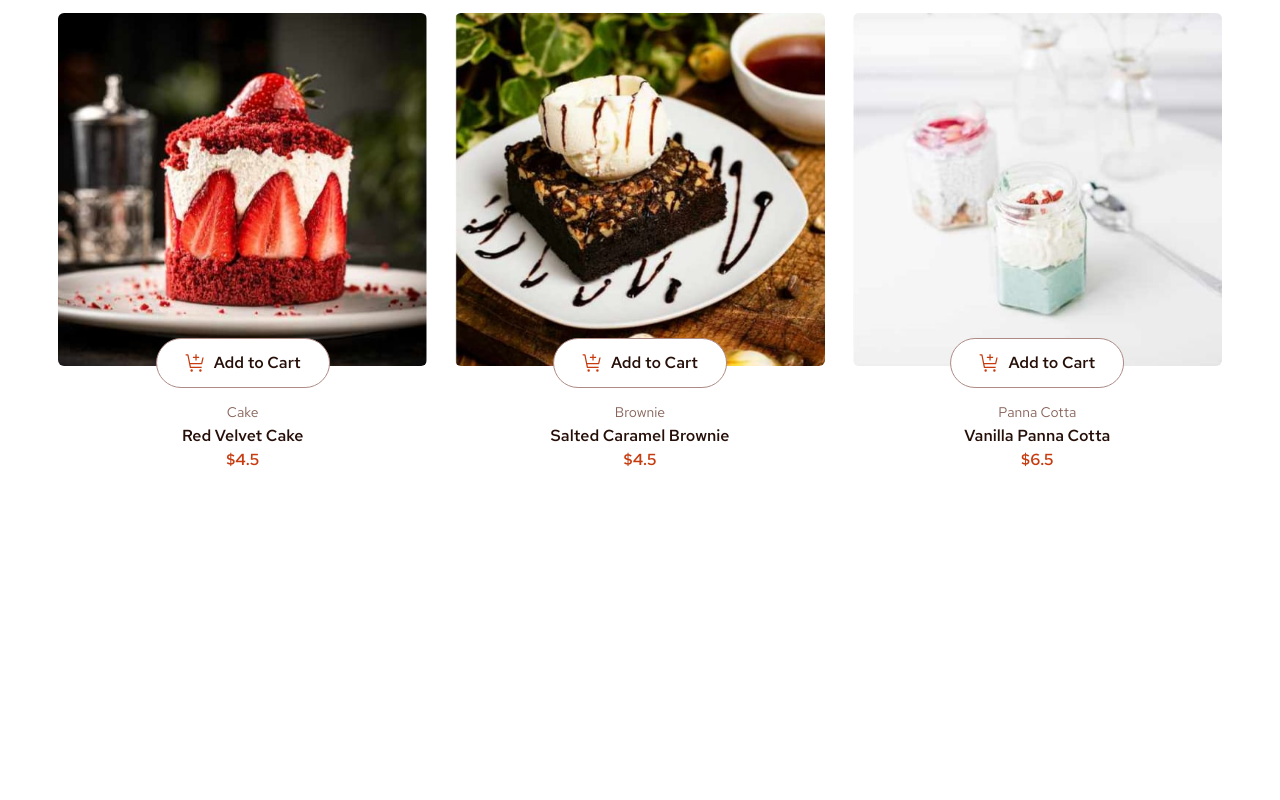
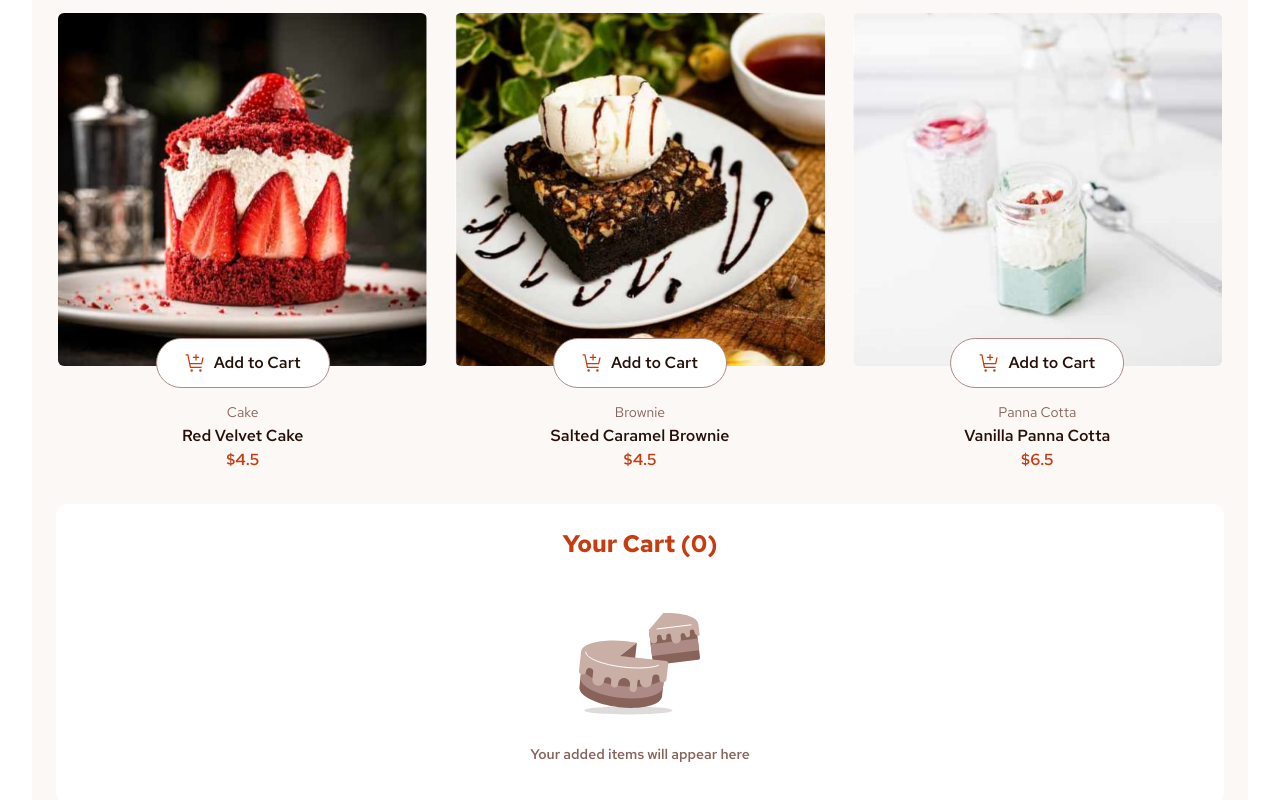
Before and after one commit to gustavo2023/product-list-with-cart, a React (Vite) app: page / in a window 1280 px wide. Shown: the part 1119-1919 px from the top of the page. Before the commit the page ends 1671 px from the top, so only its background shows below. Built offline with nearby package versions, Linux system fonts and the light colour scheme.

Commit message:
feat: add Cart component to display items and total price in App

```diff
--- a/src/App.jsx
+++ b/src/App.jsx
@@ -99,6 +99,96 @@ function DessertCard({ dessert, cartQuantity, addToCart, removeFromCart }) {
   );
 }
 
+function Cart({ cart, deleteFromCart, confirmOrder }) {
+  const totalPrice = cart.reduce(
+    (total, item) => total + item.price * item.quantity,
+    0
+  );
+  const totalItems = cart.reduce((total, item) => total + item.quantity, 0);
+
+  return (
+    <div className="p-6 bg-white rounded-xl flex flex-col gap-6">
+      <h2 className="text-2xl text-red font-bold">Your Cart ({totalItems})</h2>
+
+      {cart.length === 0 ? (
+        <div className="flex flex-col items-center justify-center py-4 gap-4">
+          <img
+            src="../public/images/illustration-empty-cart.svg"
+            alt="Chocolate cake"
+          />
+          <p className="text-sm text-rose-500 font-semibold">
+            Your added items will appear here
+          </p>
+        </div>
+      ) : (
+        <div>
+          <ul>
+            {cart.map((item) => {
+              return (
+                <li
+                  key={item.id}
+                  className="pb-4 border-b border-rose-100 mb-4 flex justify-between items-center"
+                >
+                  <div className="flex flex-col gap-2">
+                    <h3 className="text-sm font-semibold text-rose-900">
+                      {item.name}
+                    </h3>
+                    <div className="flex gap-2 items-center text-sm">
+                      <span className="font-semibold text-red">
+                        {item.quantity}x
+                      </span>
+                      <span className="text-rose-500">@${item.price}</span>
+                      <span className="font-semibold text-rose-500">
+                        ${item.quantity * item.price}
+                      </span>
+                    </div>
+                  </div>
+                  <button
+                    onClick={() => deleteFromCart(item)}
+                    className="border rounded-full p-1 border-rose-400 text-rose-400 hover:border-rose-900 hover:text-rose-900 transition-colors ease-in"
+                  >
+                    <svg
+                      xmlns="http://www.w3.org/2000/svg"
+                      width="10"
+                      height="10"
+                      fill="none"
+                      viewBox="0 0 10 10"
+                    >
+                      <path
+                        fill="currentColor"
+                        d="M8.375 9.375 5 6 1.625 9.375l-1-1L4 5 .625 1.625l1-1L5 4 8.375.625l1 1L6 5l3.375 3.375-1 1Z"
+                      />
+                    </svg>
+                  </button>
+                </li>
+              );
+            })}
+          </ul>
+          <div className="mt-6 flex justify-between items-center">
+            <p className="text-sm text-rose-900">Order Total</p>
+            <span className="text-2xl font-bold">${totalPrice.toFixed(2)}</span>
+          </div>
+          <div className="flex justify-center items-center gap-2 bg-rose-50 rounded-lg p-4 my-6">
+            <img
+              src="../public/images/icon-carbon-neutral.svg"
+              alt="Green tree icon"
+            />
+            <p>
+              This is a <strong>carbon-neutral</strong> delivery
+            </p>
+          </div>
+          <button
+            onClick={() => confirmOrder()}
+            className="cursor-pointer bg-red text-white font-semibold w-full rounded-[62rem] py-4 px-6 hover:bg-[#952C0B] transition-colors ease-in"
+          >
+            Confirm Order
+          </button>
+        </div>
+      )}
+    </div>
+  );
+}
+
 function App() {
   const [cart, setCart] = useState([]);
 
@@ -133,7 +223,7 @@ function App() {
   };
 
   return (
-    <div className="font-redhat grid grid-cols-1 lg:grid-col-2 gap-8 py-12 px-6">
+    <div className="font-redhat bg-rose-50 grid grid-cols-1 lg:grid-col-2 gap-8 py-12 px-6">
       <main className="flex flex-col gap-8">
         <h1 className="text-[2.5rem] font-bold leading-12">Desserts</h1>
         <ul className="grid grid-cols-1 md:grid-cols-3 gap-6">
@@ -154,6 +244,9 @@ function App() {
           })}
         </ul>
       </main>
+      <aside>
+        <Cart cart={cart} />
+      </aside>
     </div>
   );
 }
```
